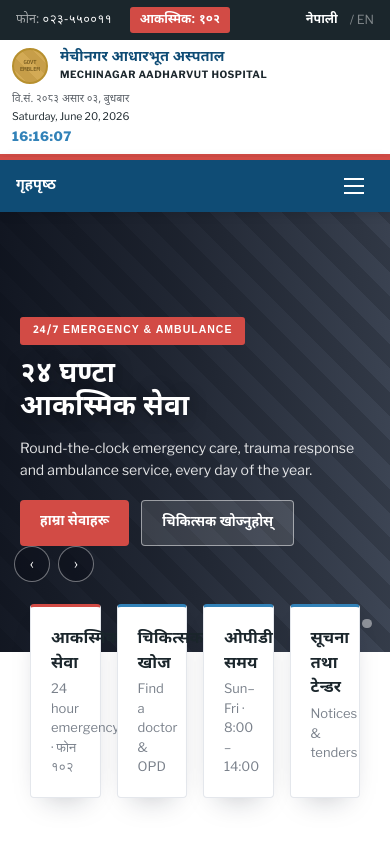
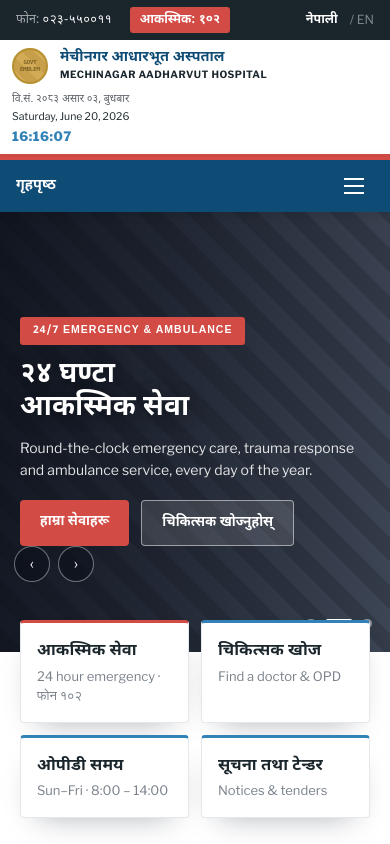
Before and after one commit to kree-mp/mechinagar-hospital, a Next.js app: page / in a window 390 px wide. Shown: the top 844 px of the page. Built offline with nearby package versions, Linux system fonts and the light colour scheme.

Commit message:
Make quick access and statistics grids responsive

```diff
--- a/components/QuickAccess.tsx
+++ b/components/QuickAccess.tsx
@@ -2,13 +2,13 @@ import { quickAccessCards } from "@/data/hospital";
 
 export default function QuickAccess() {
   return (
-    <div className="relative z-[5] mx-auto -mt-12 grid max-w-[1280px] grid-cols-4 gap-4 px-[30px]">
+    <div className="relative z-[5] mx-auto -mt-8 grid max-w-[1280px] grid-cols-2 gap-3 px-5 sm:-mt-12 sm:gap-4 sm:px-6 lg:grid-cols-4 lg:px-[30px]">
       {quickAccessCards.map((card) => (
         <a
           key={card.titleNp}
           href={card.href}
           style={{ borderTopColor: card.barColor }}
-          className="rounded-[4px] border border-[#e4e7ec] border-t-[3px] bg-white p-5 text-[#1B262C] shadow-[0_14px_32px_-18px_rgba(15,23,42,.4)] transition-transform hover:-translate-y-[3px]"
+          className="rounded-[4px] border border-[#e4e7ec] border-t-[3px] bg-white p-4 text-[#1B262C] shadow-[0_14px_32px_-18px_rgba(15,23,42,.4)] transition-transform sm:p-5 hover:-translate-y-[3px]"
         >
           <div className="font-np text-[16.5px] font-bold">{card.titleNp}</div>
           <div className="mt-[3px] text-[13px] text-[#7a818b]">{card.sub}</div>
--- a/components/Statistics.tsx
+++ b/components/Statistics.tsx
@@ -3,15 +3,15 @@ import { statistics } from "@/data/hospital";
 export default function Statistics() {
   return (
     <div className="bg-[#3282B8] text-white">
-      <div className="mx-auto grid max-w-[1280px] grid-cols-5 gap-5 px-[30px] py-[46px]">
+      <div className="mx-auto grid max-w-[1280px] grid-cols-2 gap-5 px-5 py-9 sm:grid-cols-3 sm:px-6 lg:grid-cols-5 lg:px-[30px] lg:py-[46px]">
         {statistics.map((stat, i) => (
           <div
             key={stat.en}
-            className={`text-center ${i < statistics.length - 1 ? "border-r border-white/[.16]" : ""}`}
+            className={`text-center ${i < statistics.length - 1 ? "lg:border-r lg:border-white/[.16]" : ""}`}
           >
-            <div className="text-[40px] font-extrabold tabular-nums">{stat.value}</div>
-            <div className="font-np mt-0.5 text-[14px] opacity-85">{stat.np}</div>
-            <div className="text-[11px] tracking-[.5px] opacity-55">{stat.en}</div>
+            <div className="text-[28px] font-extrabold tabular-nums sm:text-[34px] lg:text-[40px]">{stat.value}</div>
+            <div className="font-np mt-0.5 text-[13px] opacity-85 sm:text-[14px]">{stat.np}</div>
+            <div className="text-[10px] tracking-[.5px] opacity-55 sm:text-[11px]">{stat.en}</div>
           </div>
         ))}
       </div>
```
